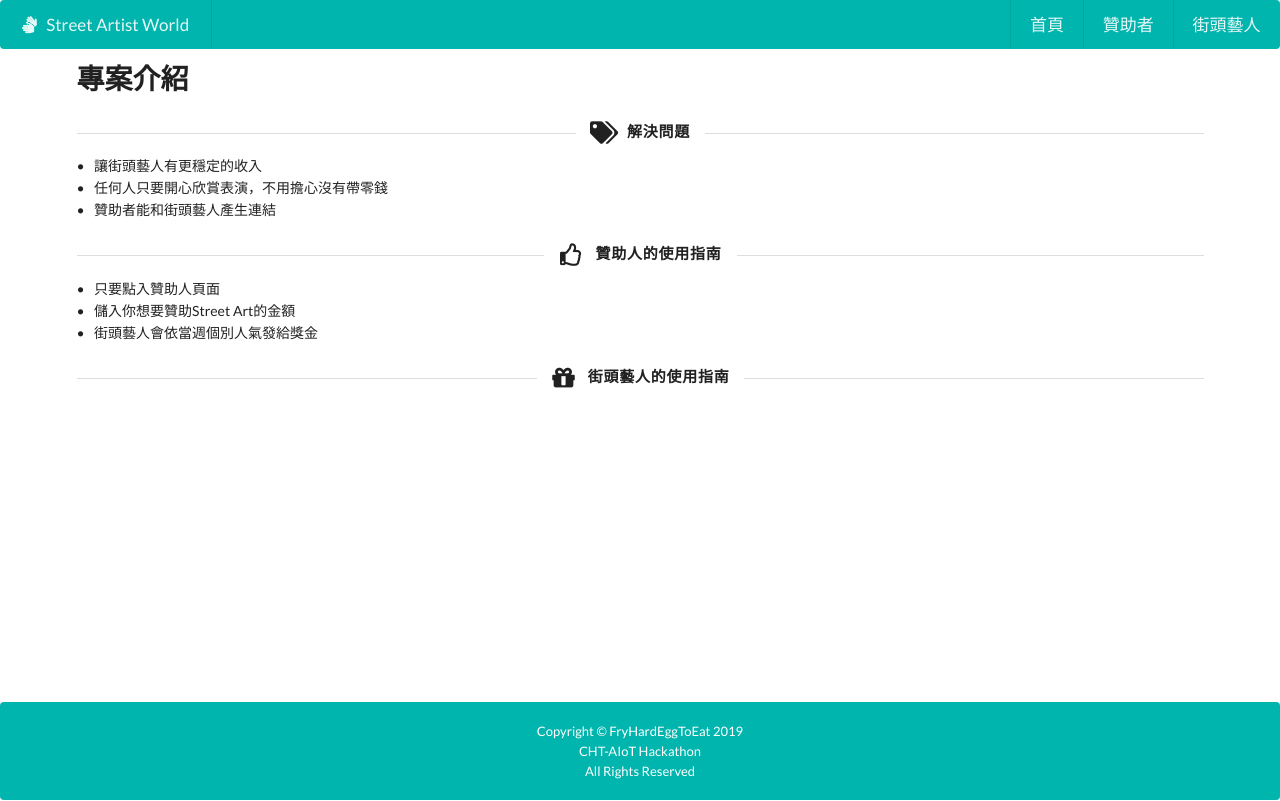
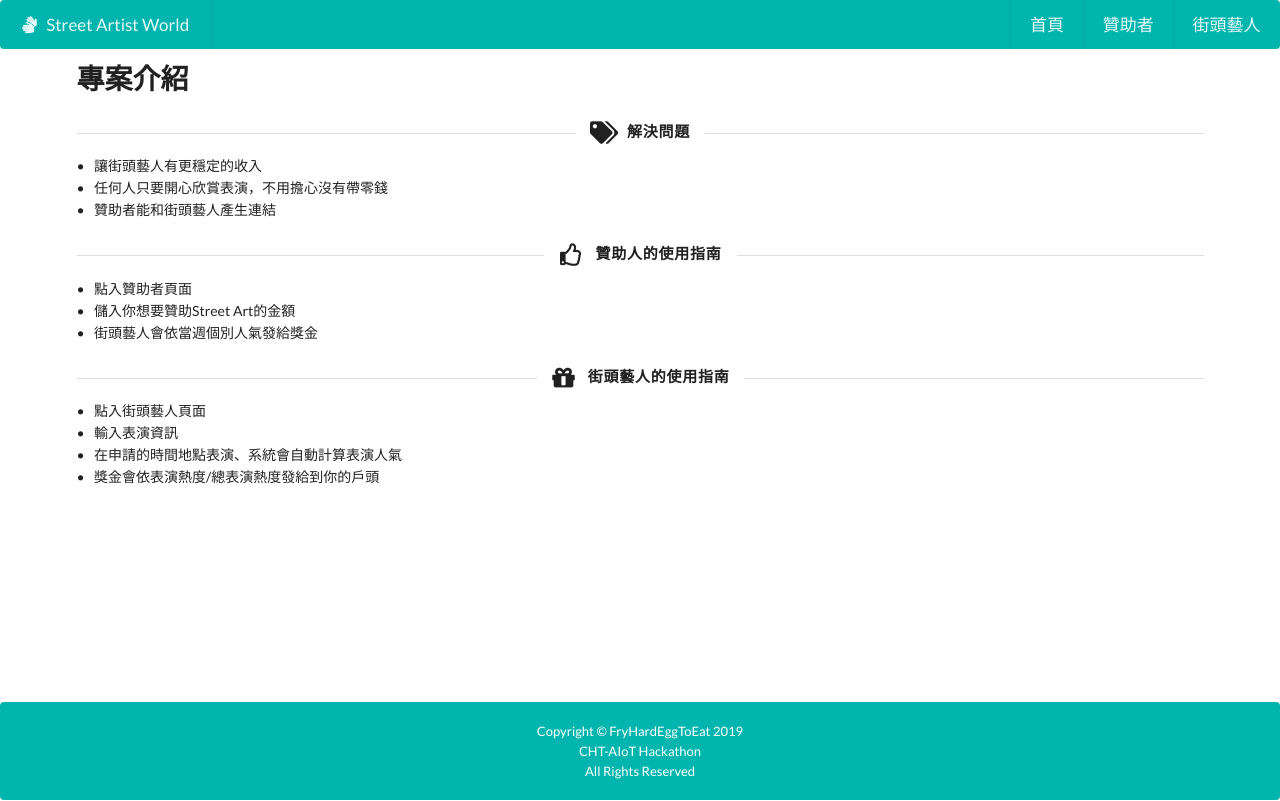
Before and after one commit to FryHardEggToEat/FrontEnd, a React (Create React App) app in the folder egg/: page / in a window 1280 px wide. Built offline with nearby package versions, Linux system fonts and the light colour scheme.

Commit message:
add sugar

```diff
--- a/egg/src/components/App.js
+++ b/egg/src/components/App.js
@@ -5,6 +5,8 @@ import { Route } from 'react-router-dom'
 import Menu from './Menu'
 import Footer from './Footer'
 import Home from './pages/Home'
+import SugarDaddy from './pages/SugarDaddy'
+import SugarBaby from './pages/SugarBaby'
 
 import './css/app.css'
 
@@ -15,6 +17,8 @@ class App extends Component {
                 <Menu/>
                 <div class="container Site-content">
                     <Route path="/" exact component={Home} />
+                    <Route path="/sugardaddy" component={SugarDaddy} />
+                    <Route path="/sugarbaby" component={SugarBaby} />
                 </div>
                 <Footer />
             </div>
--- a/egg/src/components/pages/Home.js
+++ b/egg/src/components/pages/Home.js
@@ -19,11 +19,17 @@ class Home extends Component {
                     </ul>
                     <Divider icon="thumbs up outline icon" description="贊助人的使用指南" />
                     <ul class="ui list">
-                        <li>只要點入贊助人頁面</li>
+                        <li>點入贊助者頁面</li>
                         <li>儲入你想要贊助Street Art的金額</li>
                         <li>街頭藝人會依當週個別人氣發給獎金</li>
                     </ul>
                     <Divider icon="gift icon" description="街頭藝人的使用指南" />
+                    <ul class="ui list">
+                        <li>點入街頭藝人頁面</li>
+                        <li>輸入表演資訊</li>
+                        <li>在申請的時間地點表演、系統會自動計算表演人氣</li>
+                        <li>獎金會依表演熱度/總表演熱度發給到你的戶頭</li>
+                    </ul>
                 </div>
             </div>
 
--- /dev/null
+++ b/egg/src/components/pages/SugarBaby.js
@@ -0,0 +1,9 @@
+import React from 'react'
+
+const SugarBaby = () => {
+    return (
+        <div>hi</div>
+    )
+}
+
+export default SugarBaby
--- /dev/null
+++ b/egg/src/components/pages/SugarDaddy.js
@@ -0,0 +1,9 @@
+import React from 'react'
+
+const SugarDaddy = () => {
+    return (
+        <div>hi</div>
+    )
+}
+
+export default SugarDaddy
```
Also changed, not shown: 1 other file (tests, documents, lock files or other folders).
